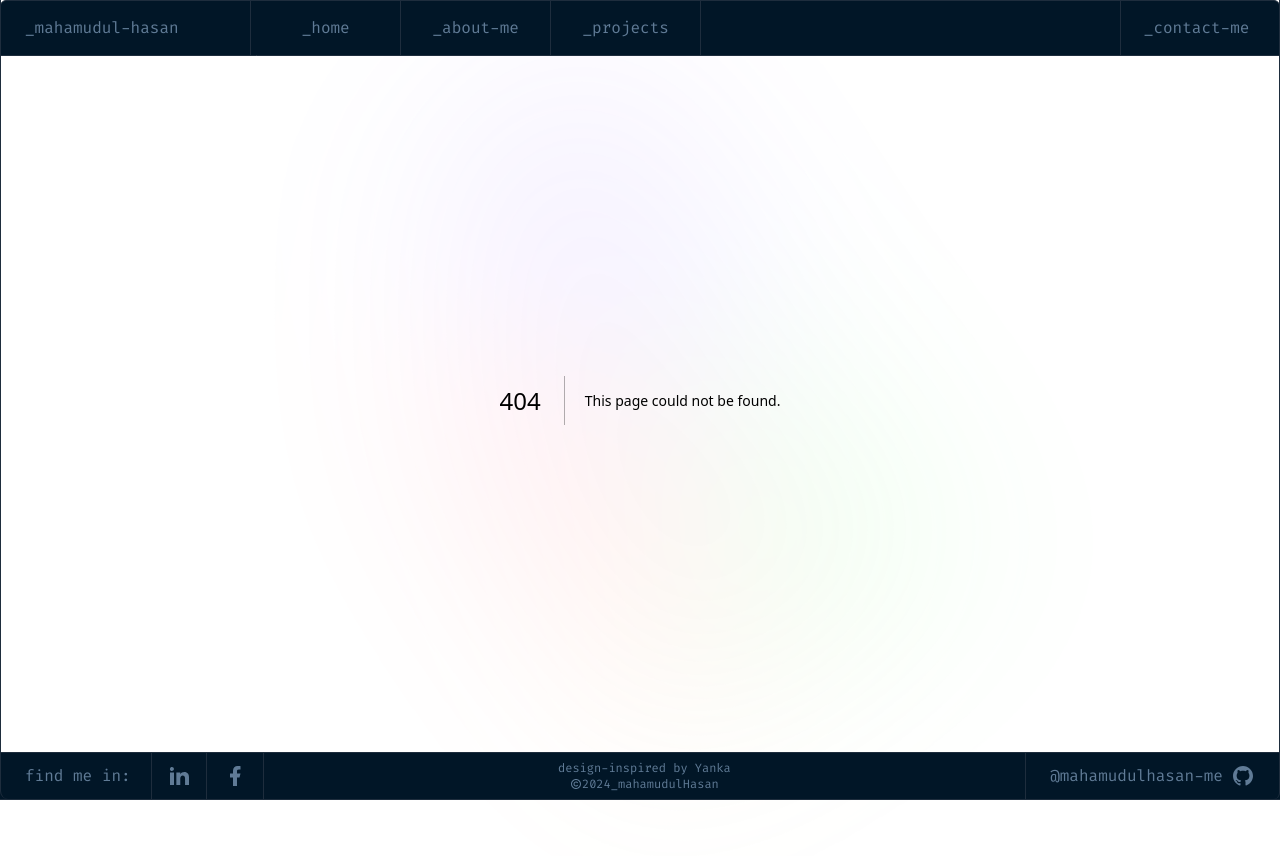
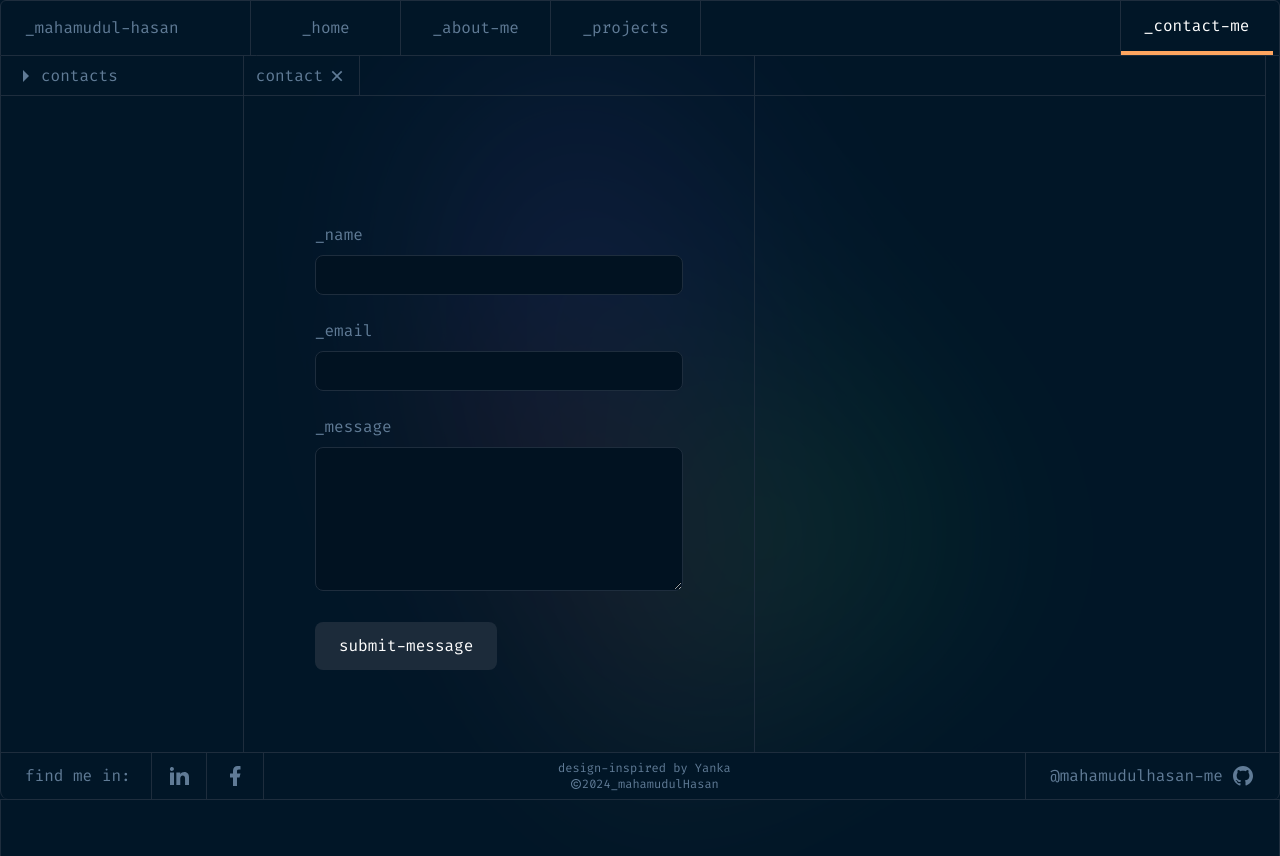
Before and after one commit to mahamudulhasan-me/mahamudul-hasan, a Next.js app: page /contact in a window 1280 px wide. Before the commit this address had no page. Before the commit the page ends 800 px from the top, so only its background shows below. Built offline with nearby package versions, Linux system fonts and the light colour scheme.

Commit message:
add contact section

```diff
--- a/package.json
+++ b/package.json
@@ -9,6 +9,7 @@
     "lint": "next lint"
   },
   "dependencies": {
+    "emailjs-com": "^3.2.0",
     "next": "14.0.4",
     "react": "^18",
     "react-dom": "^18",
--- a/src/app/about/layout.jsx
+++ b/src/app/about/layout.jsx
@@ -4,7 +4,7 @@ import { HiTerminal } from "react-icons/hi";
 import { RiGamepadFill, RiInformationFill } from "react-icons/ri";
 const AboutLayout = ({ children }) => {
   return (
-    <section className="flex h-[calc(100vh-100px)]   mt-[3.5rem]">
+    <section className="flex h-full ">
       <div className="w-[58%]  border-r border-p4 h-full flex">
         <div className="w-[5.3%] border-r border-p4 h-full pt-5  text-2xl flex flex-col  gap-5 items-center text-s1 ">
           <AboutActiveLink href="/about/professional-info">
@@ -22,8 +22,8 @@ const AboutLayout = ({ children }) => {
 
       <div className="w-[42%] h-full">
         <div className={`border-b border-p4 w-full h-10`}></div>
-        <div className="w-full h-full md:pr-6 md:px-0 px-2 ">
-          <div className="w-full h-full   md:px-5 mb-10 py-3 md:border-r border-p4">
+        <div className="w-full h-full md:pr-6 md:px-0 px-2">
+          <div className="w-full h-full md:px-5 mb-10 py-3 md:border-r border-p4">
             <span className="text-s1 md:text-2xl text-xl">
               {`// Code snippet showcase:`}
             </span>
--- a/src/app/about/professional-info/skills/front-end/page.jsx
+++ b/src/app/about/professional-info/skills/front-end/page.jsx
@@ -43,7 +43,7 @@ const FrontendPage = () => {
               width={60}
               height={60}
               alt="tailwind"
-              className="w-16"
+              className="w-16"n
             />
             <p>Tailwind</p>
           </figure>
--- /dev/null
+++ b/src/app/contact/page.jsx
@@ -0,0 +1,111 @@
+"use client";
+import ContactsNav from "@/components/CollapseMenu/ContactsNav/ContactsNav";
+import SectionHead from "@/components/SectionHead/SectionHead";
+import emailjs from "emailjs-com";
+import { useRef, useState } from "react";
+import { FaHandPeace } from "react-icons/fa";
+
+const ContactPage = () => {
+  const form = useRef();
+  const [name, setName] = useState("");
+  const [message, setMessage] = useState("");
+  const [email, setEmail] = useState("");
+  const [success, setSuccess] = useState(false);
+
+  const sendEmail = (e) => {
+    if (email && message) {
+      e.preventDefault();
+      emailjs
+        .sendForm(
+          "service_nli385v",
+          "template_3h2bc0f",
+          form.current,
+          "zlcygz2kBru-sUdFt"
+        )
+        .then((response) => {
+          if (response.status === 200) {
+            setSuccess(true);
+          }
+        })
+        .catch((error) => {
+          console.error("Error sending email:", error);
+        });
+    }
+  };
+  return (
+    <div className=" flex h-full">
+      <nav className="w-[19%] h-full border-r border-p4">
+        <ContactsNav bt={false} />
+      </nav>
+      <aside className="w-[40%] h-full border-r border-p4">
+        <SectionHead>contact</SectionHead>
+        <div className="w-full h-full flex justify-center items-center text-s1">
+          {success ? (
+            <div className="text-center" data-aos="zoom-out">
+              <h2 className="text-3xl text-white flex justify-center items-center">
+                Thank You! <FaHandPeace color="#F9BF2F" />
+              </h2>
+              <p>
+                Your message has been accepted. <br /> You will receive answer
+                really soon!
+              </p>
+              <button
+                onClick={() => setSuccess(false)}
+                className="mt-4 py-3 px-6 rounded-lg text-white bg-[#1C2B3A] hover:bg-[#263B50] transition-all"
+              >
+                send-new-message
+              </button>
+            </div>
+          ) : (
+            <form
+              ref={form}
+              onSubmit={sendEmail}
+              className="contact-form space-y-6"
+            >
+              <div>
+                <label htmlFor="name">_name</label>
+                <br />
+                <input
+                  type="text"
+                  name="user_name"
+                  onChange={(e) => setName(e.target.value)}
+                />
+              </div>
+              <div>
+                <label htmlFor="name">_email</label>
+                <br />
+                <input
+                  type="email"
+                  name="user_email"
+                  required
+                  onChange={(e) => setEmail(e.target.value)}
+                />
+              </div>
+              <div>
+                <label htmlFor="name">_message</label>
+                <br />
+                <textarea
+                  name="message"
+                  required
+                  onChange={(e) => setMessage(e.target.value)}
+                  className="md:w-[23rem] w-[20rem] h-36 bg-p3 rounded-lg px-3 py-4 outline-none border border-p4 mt-2"
+                ></textarea>
+              </div>
+              <button
+                type="submit"
+                className=" py-3 px-6 rounded-lg text-white bg-[#1C2B3A] hover:bg-[#263B50] transition-all"
+              >
+                submit-message
+              </button>
+            </form>
+          )}
+        </div>
+      </aside>
+      <aside className="w-[40%] h-full border-r border-p4">
+        <SectionHead></SectionHead>
+      </aside>
+    </div>
+  );
+};
+
+export default ContactPage;
--- a/src/app/layout.js
+++ b/src/app/layout.js
@@ -19,7 +19,9 @@ export default function RootLayout({ children }) {
 
           {/* <div className="min-h-screen w-full border-x border-p4"> */}
           <Header />
-          <div className="w-full">{children}</div>
+          <div className="w-full h-[calc(100vh-100px)]   mt-[3.5rem]">
+            {children}
+          </div>
           <Footer />
           {/* </div> */}
         </div>
--- a/src/components/CollapseMenu/ContactsNav/ContactsNav.jsx
+++ b/src/components/CollapseMenu/ContactsNav/ContactsNav.jsx
@@ -2,9 +2,9 @@ import { RiMailFill, RiPhoneFill } from "react-icons/ri";
 import CollapseMenu from "../CollapseMenu";
 import SendMail from "./SendMail";
 
-const ContactsNav = () => {
+const ContactsNav = ({bt}) => {
   return (
-    <CollapseMenu bt={true} pl={false} collapse={false} name="contacts">
+    <CollapseMenu bt={bt} pl={false} collapse={false} name="contacts">
       <div className={`px-3  md:pb-0 pb-2 space-y-4 text-s1`}>
         <p className="flex items-center gap-2 ">
           <RiMailFill size={20} />
--- a/src/components/Header/Header.jsx
+++ b/src/components/Header/Header.jsx
@@ -1,4 +1,3 @@
-import Link from "next/link";
 import ActiveLink from "../ActiveLink/ActiveLink";
 import ActiveLink2 from "../ActiveLink/ActiveLink2";
 const navItems = [
@@ -31,7 +30,7 @@ const Header = () => {
 
           <ul className="h-full">
             <li className="w-[153px] border-l border-p4 h-full flex justify-center items-center hover:text-white transition-all">
-              <Link href={"/projects"}>_contact-me</Link>
+              <ActiveLink href={"/contact"}>_contact-me</ActiveLink>
             </li>
           </ul>
         </nav>
--- a/src/components/SectionHead/SectionHead.jsx
+++ b/src/components/SectionHead/SectionHead.jsx
@@ -5,8 +5,16 @@ const SectionHead = ({ children }) => {
     <div
       className={`lg:border-b border lg:border-0   border-p4 w-full h-10 hidden md:block`}
     >
-      <span className="border-r text-s1 border-p4  h-full w-fit flex gap-1 items-center px-3 cursor-pointer">
-        {children} <RiCloseFill size={20} />
+      <span
+        className={`${
+          children && "border-r"
+        } text-s1 border-p4  h-full w-fit flex gap-1 items-center px-3 cursor-pointer`}
+      >
+        {children && (
+          <>
+            {children} <RiCloseFill size={20} />
+          </>
+        )}
       </span>
     </div>
   );
```
Also changed, not shown: 1 other file (tests, documents, lock files or other folders).
